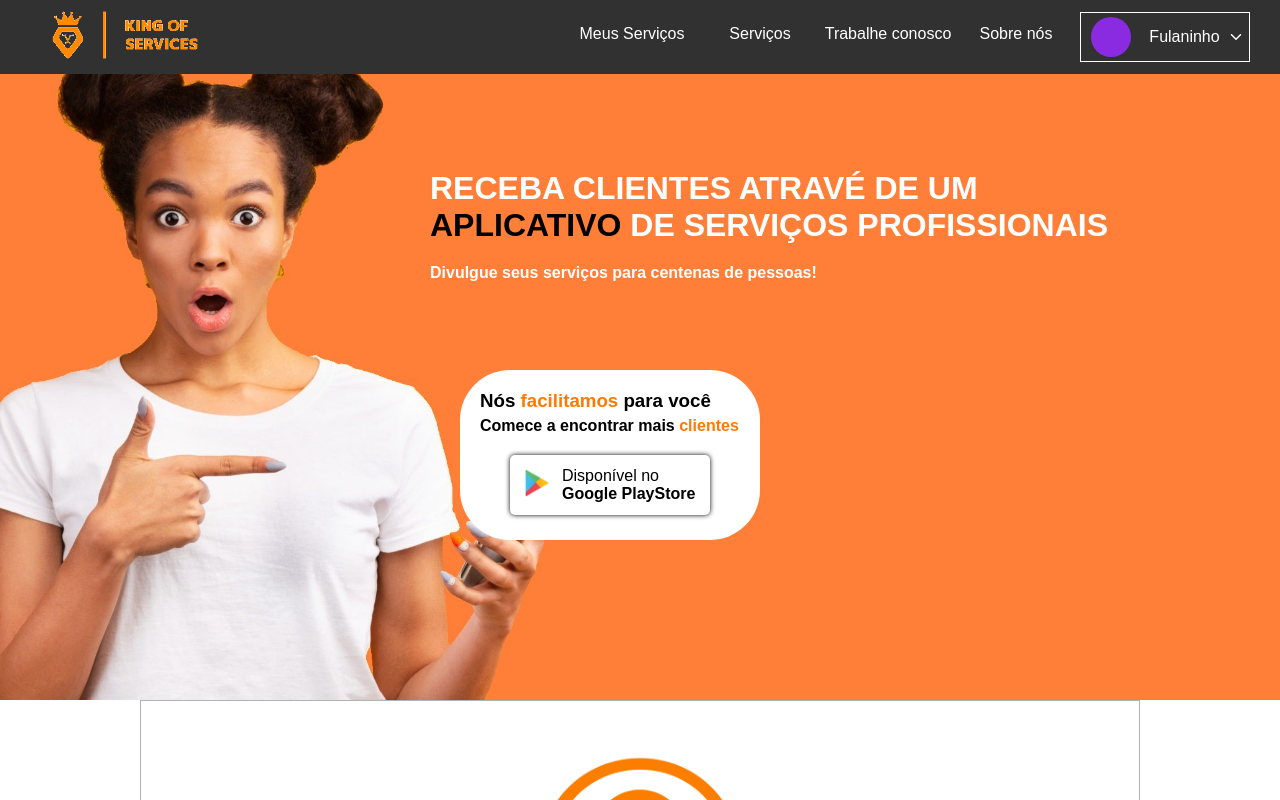
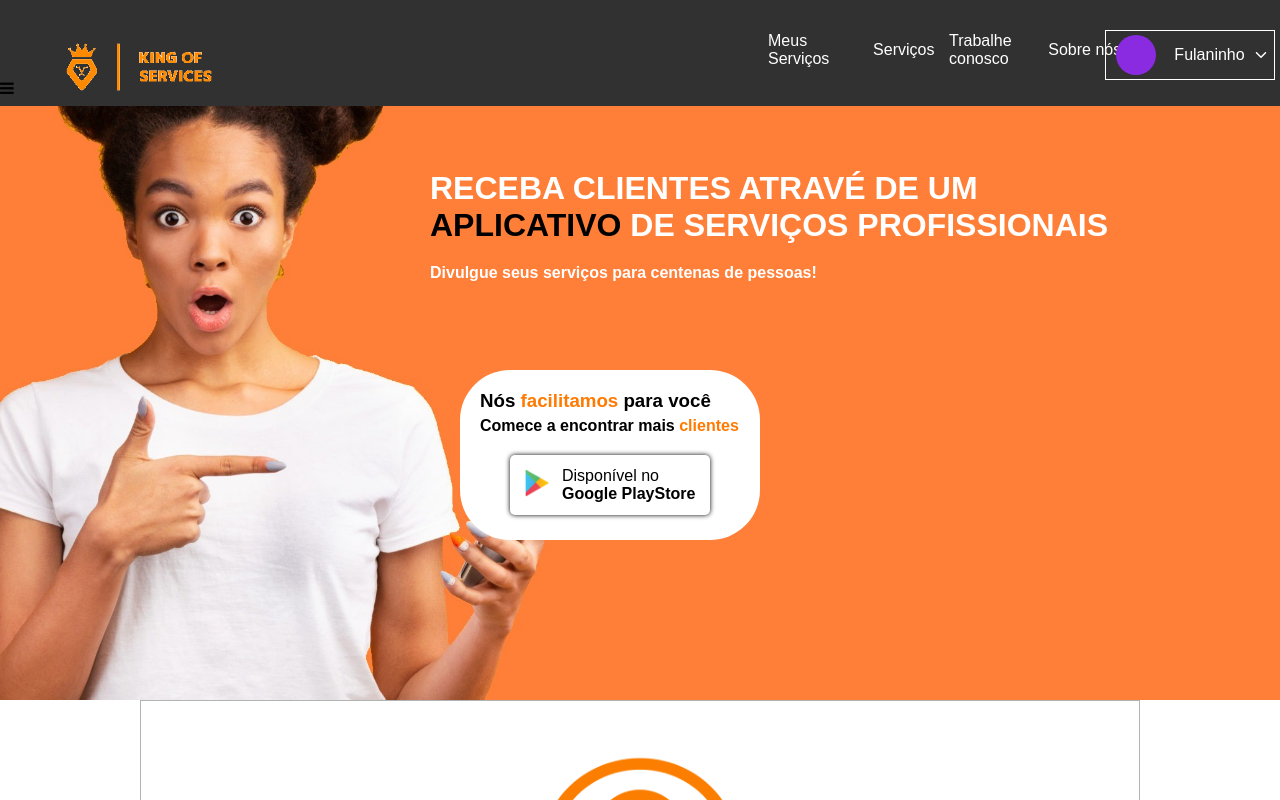
Before and after one commit to JonatanValdivia/King_Of_Services_front-end, a React (Create React App) app in the folder app/: page /CadastroTrabalhador in a window 1280 px wide. Shown: the top 800 px of the page. Built offline with nearby package versions, Linux system fonts and the light colour scheme.

Commit message:
Feito o menu bar

```diff
--- a/app/src/components/Header/style.js
+++ b/app/src/components/Header/style.js
@@ -53,12 +53,14 @@ export const Menu = styled.nav`
     width: 80%;
     margin-left: auto;
     margin-right: auto;
+
         > ul {
             width: 100%;
             height: inherit;
             display: flex;
             justify-content: end;
             >li{
+                float: left;
                 width: 180px;
                 height: inherit;
                 list-style: none;
@@ -71,6 +73,7 @@ export const Menu = styled.nav`
                 margin-top: 20px;
             }
         }
+
         @media only screen and (max-width: 800px){
             width: 100%;
             margin-left: 0;
--- a/app/src/components/Hearder-Logout/index.js
+++ b/app/src/components/Hearder-Logout/index.js
@@ -5,6 +5,20 @@ import imgLogo from "../../assets/Logo.png";
 import { useState } from "react";
 
 function HeaderLogout() {
+
+    let [ open, setOpen ] = useState(false);
+
+    const openMenu = () => {
+        const menu = document.getElementById('menu');
+        const register = document.getElementById('register');
+        if(open == false){
+            menu.classList.add('open')
+            setOpen(true);
+        }else{
+            menu.classList.remove('open')
+            setOpen(false);
+        }
+    }
 
     var invisible = 1
 
@@ -20,11 +34,12 @@ function HeaderLogout() {
 
     return (
         <Container>
+            { open ? <i onClick={openMenu} className="fa fas fa-window-close"></i> : <i onClick={openMenu} className="fa fas fa-bars"></i> }
             <a href="/">
                 <img src={imgLogo} />
             </a>
 
-            <Menu>
+            <Menu id="menu">
                 <ul>
                     <li>
                         <a>
@@ -46,8 +61,7 @@ function HeaderLogout() {
                             Sobre nós
                         </a>
                     </li>
-                </ul>
-            </Menu>
+                    <li>
                         <div>
                             <TextRegister>
                                 <Profile />
@@ -66,6 +80,9 @@ function HeaderLogout() {
                                 </ul>
                             </Submenu>
                         </div>
+                    </li>
+                </ul>
+            </Menu>
         </Container>
     );
 }
--- a/app/src/components/Hearder-Logout/style.js
+++ b/app/src/components/Hearder-Logout/style.js
@@ -9,7 +9,7 @@ export const Container = styled.header`
     z-index: 99999;
     background-color: var(--secundary);
     display: flex;
-    align-items: center;
+    align-items: flex-end;
     /* justify-content: space-between; */
 
     a>img{
@@ -18,19 +18,32 @@ export const Container = styled.header`
         margin-top: 10px;
     }
 
-    :not(:last-child){
+    @media only screen and (max-width: 800px){
+        .open{
+            display: flex;
+            height: 100vh;
+        }
 
-    }
-    @media only screen and (max-width: 900px){
+        i{
+            display: flex;
+            padding-top: 10px;
+            padding-right: 15px;
+            color: white;
+            font-size: 40px;
+        }
+
+        nav{
+            display: none;
+        }
+
+        width: 100%;
         flex-direction: column;
         margin: auto;
-        position: static;
 
         a>img{
             display: none;
         }
     }
-
 `;
 
 export const Menu = styled.nav`
@@ -56,7 +69,8 @@ export const Menu = styled.nav`
                 margin-top: 20px;
             }
         }
-        @media only screen and (max-width: 900px){
+        @media only screen and (max-width: 800px){
+            width: 100%;
             margin-left: 0;
             display: flex;
             flex-direction: column;
@@ -64,10 +78,14 @@ export const Menu = styled.nav`
             align-items: center;
 
             > ul {
+                flex-direction: column;
+                justify-content: center;
+                height: 100%;
+
                 > li{
                     width: 100%;
+                    height: auto;
                     text-align: center;
-                    margin-top: 1rem;
                     font-size: 1.5rem;
 
                     > a{
@@ -81,25 +99,23 @@ export const Menu = styled.nav`
 export const TextRegister = styled.div`
     width: 170px;
     height: 50px;
-
     color: #FFFFFF;
     border: 1px solid #FFFFFF;
     cursor: pointer;
-
     display: flex;
     align-items: center;
     justify-content: space-between;
-
     margin-right: 30px;
     margin-top: 10px;
     padding-left: 10px;
 
     transition: 0.3s;
 
-    @media only screen and (max-width: 900px){
+    @media only screen and (max-width: 800px){
         border: 0px;
         margin-right: 0px;
         font-size: 1.5rem;
+        display: none;
 
     }
 
@@ -118,7 +134,6 @@ export const Profile = styled.div`
 export const ContentIcon = styled.div`
     width: auto;
     height: auto;
-
     margin-right: 5px;
     display: flex;
     align-items: center;
@@ -143,4 +158,23 @@ export const Submenu = styled.div`
         align-items: center;
         justify-content: center;
     }
+
+    @media only screen and (max-width: 800px){
+        position: static;
+        visibility: visible;
+        width: 100%;
+
+        ul{
+            width: 100%;
+
+            >li{
+                align-items: flex-start;
+                margin-bottom: 10px;
+            }
+
+            hr{
+                display: none;
+            }
+        }
+    }
 `
```
Lines whose indentation alone changed are shown as unchanged.
